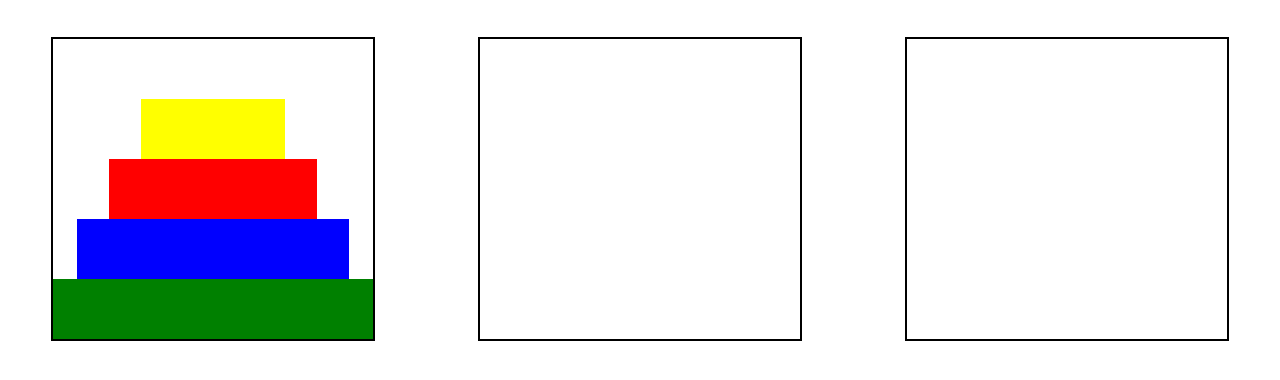
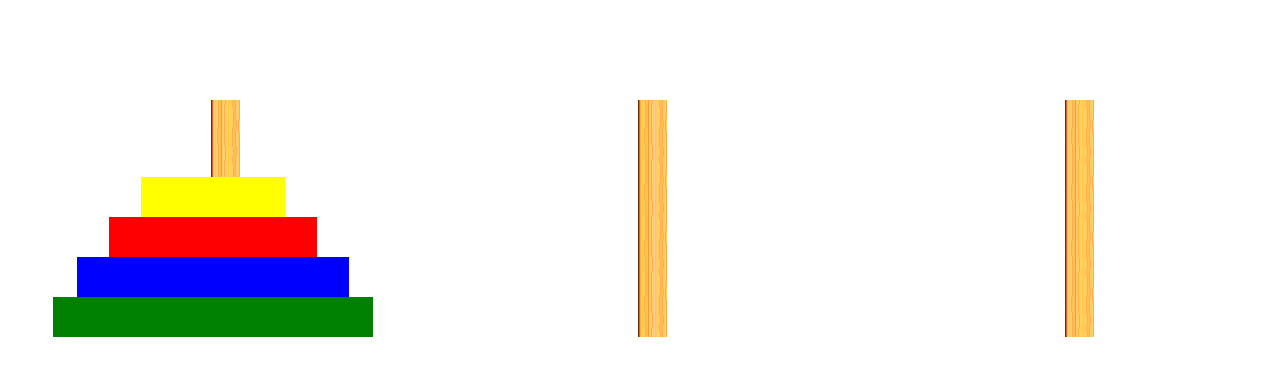
Before and after one commit to arycmn/Cassino.torre-de-hanoi, a plain HTML site: page index.html in a window 1280 px wide. Shown: the part 98-478 px from the top of the page. Drawn offline with Linux system fonts and the light colour scheme.

Commit message:
criei o bastão onde as peças ficam encaixadas

```diff
--- a/script.js
+++ b/script.js
@@ -48,7 +48,7 @@ function pegaDisco(target) {
   ultimaPeca = target.lastElementChild;
   console.log("estagio 01")
   if (ultimaPeca !== null) {
-    ultimaPeca.style.marginBottom = "20px"
+    ultimaPeca.style.marginBottom = "60px"
     estagio = 2;
   }
   //pegar quem foi clicado
--- a/style.css
+++ b/style.css
@@ -16,7 +16,9 @@ h1 {
 }
 
 .torres {
-  border: 2px solid black;
+  background-position: center;
+  background-position-x: 20;
+  background-image:url(/assets/bastao.png);
   width: 25%;
   height: 300px;
   display: flex;
@@ -44,8 +46,9 @@ h1 {
 }
 
 .discos {
-  height: 60px;
+  height: 40px;
   margin: 0 auto;
+  z-index: 10;
 }
 
 #resposta {
```
Also changed, not shown: assets/bastao.png (added), 1 other file.
